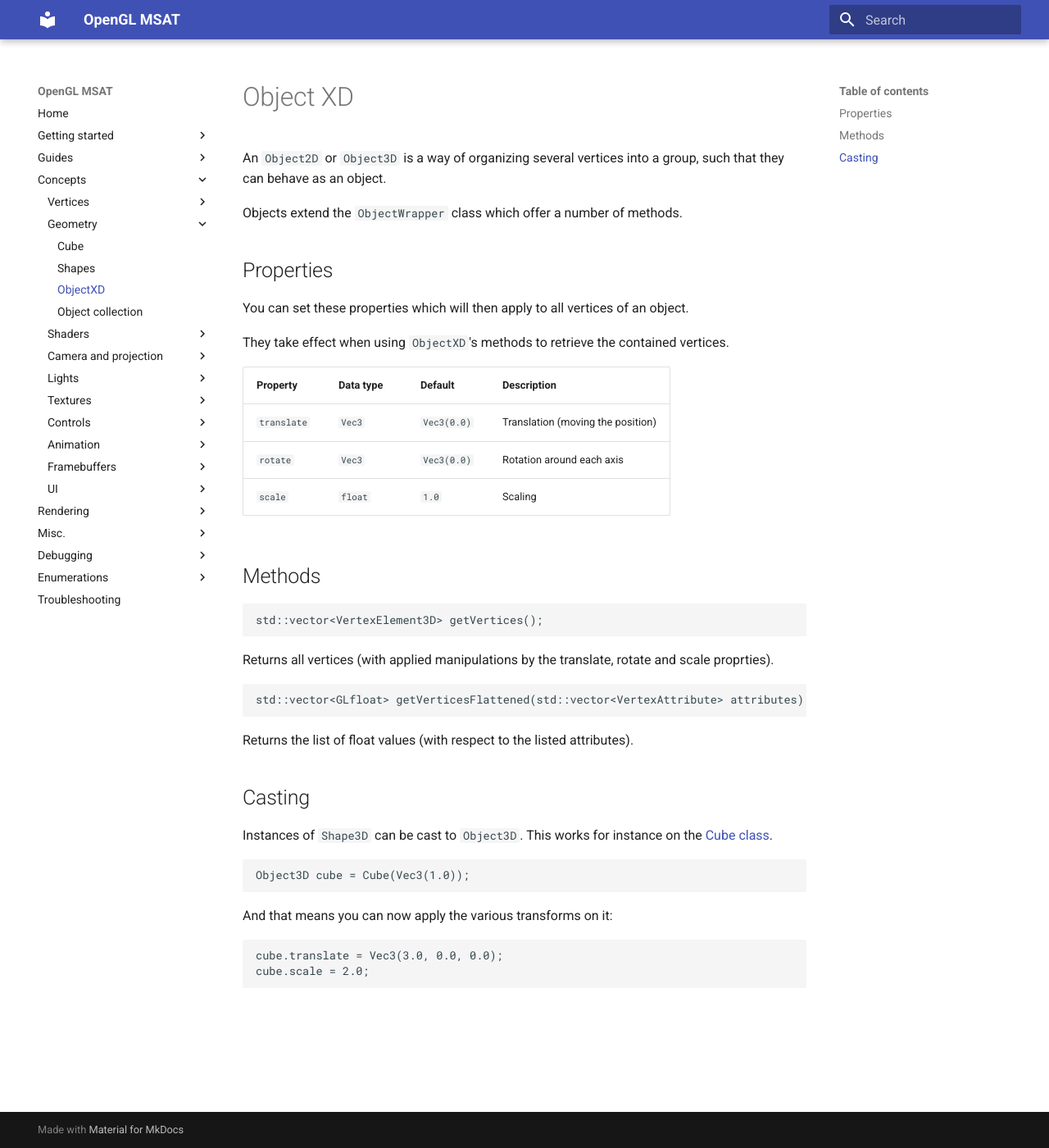
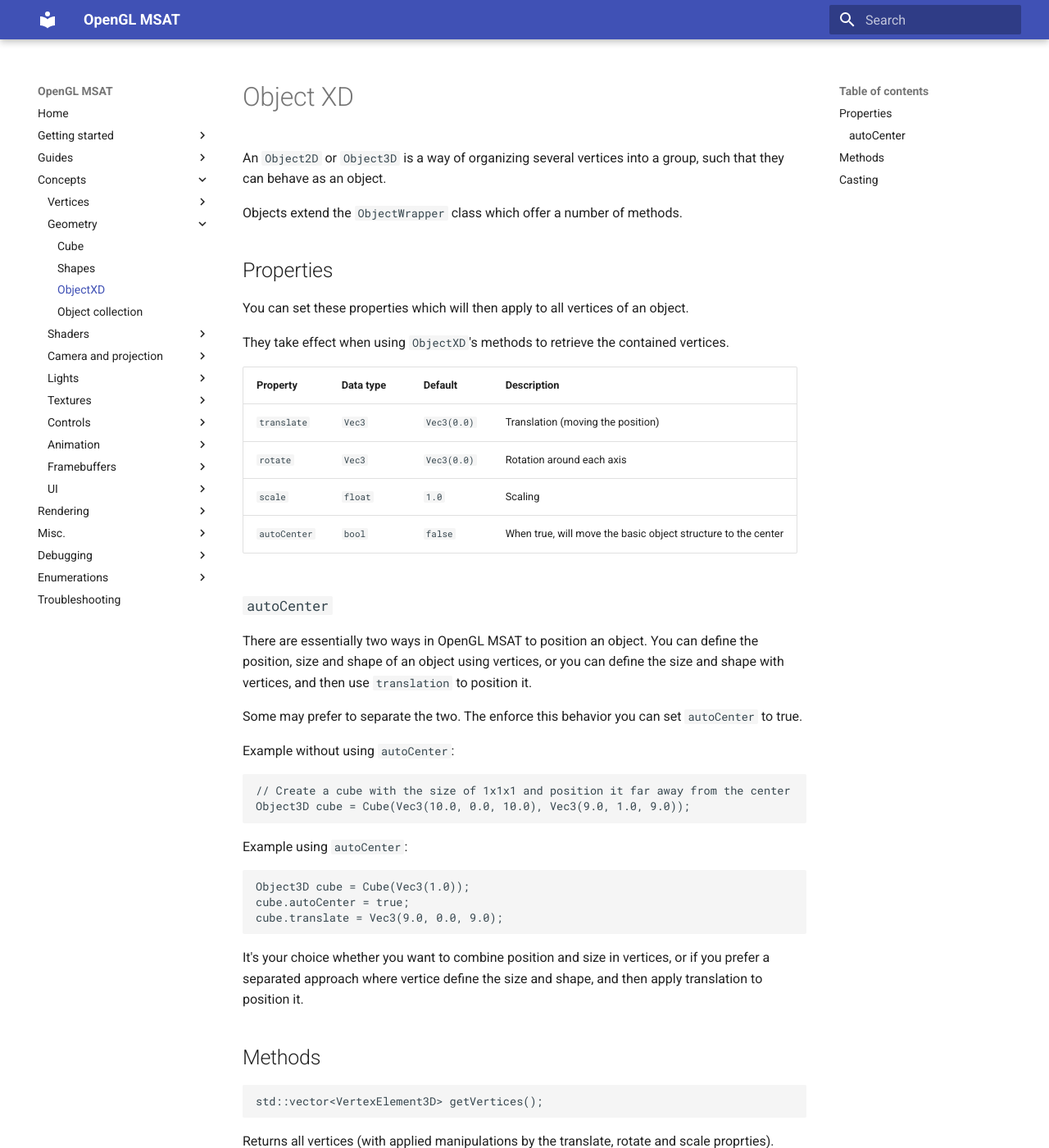
Before and after one commit to markhj/opengl-msat, an MkDocs documentation site: the page built from docs/geometry/object-xd.md, in a window 1280 px wide and 1400 px high. Shown: the whole window at 82% size. Built offline with MkDocs 1.6.1 and Material for MkDocs 9.7.7, drawn with Linux system fonts in a browser that asks for light colours.

Commit message:
autoCenter in object3D

`````diff
--- a/docs/geometry/object-xd.md
+++ b/docs/geometry/object-xd.md
@@ -11,11 +11,36 @@ You can set these properties which will then apply to all vertices of an object.
 They take effect when using ``ObjectXD``'s methods to retrieve the contained
 vertices.
 
-| Property      | Data type | Default       | Description                       |
-|---------------|-----------|---------------|-----------------------------------|
-| ``translate`` | ``Vec3``  | ``Vec3(0.0)`` | Translation (moving the position) |
-| ``rotate``    | ``Vec3``  | ``Vec3(0.0)`` | Rotation around each axis         |
-| ``scale``     | ``float`` | ``1.0``       | Scaling                           |
+| Property       | Data type | Default       | Description                                                   |
+|----------------|-----------|---------------|---------------------------------------------------------------|
+| ``translate``  | ``Vec3``  | ``Vec3(0.0)`` | Translation (moving the position)                             |
+| ``rotate``     | ``Vec3``  | ``Vec3(0.0)`` | Rotation around each axis                                     |
+| ``scale``      | ``float`` | ``1.0``       | Scaling                                                       |
+| ``autoCenter`` | ``bool``  | ``false``     | When true, will move the basic object structure to the center |
+
+### ``autoCenter``
+There are essentially two ways in OpenGL MSAT to position an object. You can define the position, size and shape
+of an object using vertices, or you can define the size and shape with vertices, and then use ``translation``
+to position it.
+
+Some may prefer to separate the two. The enforce this behavior you can set ``autoCenter`` to true.
+
+Example without using ``autoCenter``:
+
+````c++
+// Create a cube with the size of 1x1x1 and position it far away from the center
+Object3D cube = Cube(Vec3(10.0, 0.0, 10.0), Vec3(9.0, 1.0, 9.0));
+````
+
+Example using ``autoCenter``:
+````c++
+Object3D cube = Cube(Vec3(1.0));
+cube.autoCenter = true;
+cube.translate = Vec3(9.0, 0.0, 9.0);
+````
+
+It's your choice whether you want to combine position and size in vertices, or if you prefer a separated
+approach where vertice define the size and shape, and then apply translation to position it.
 
 ## Methods
 ````c++
`````
Also changed, not shown: 2 other files.
